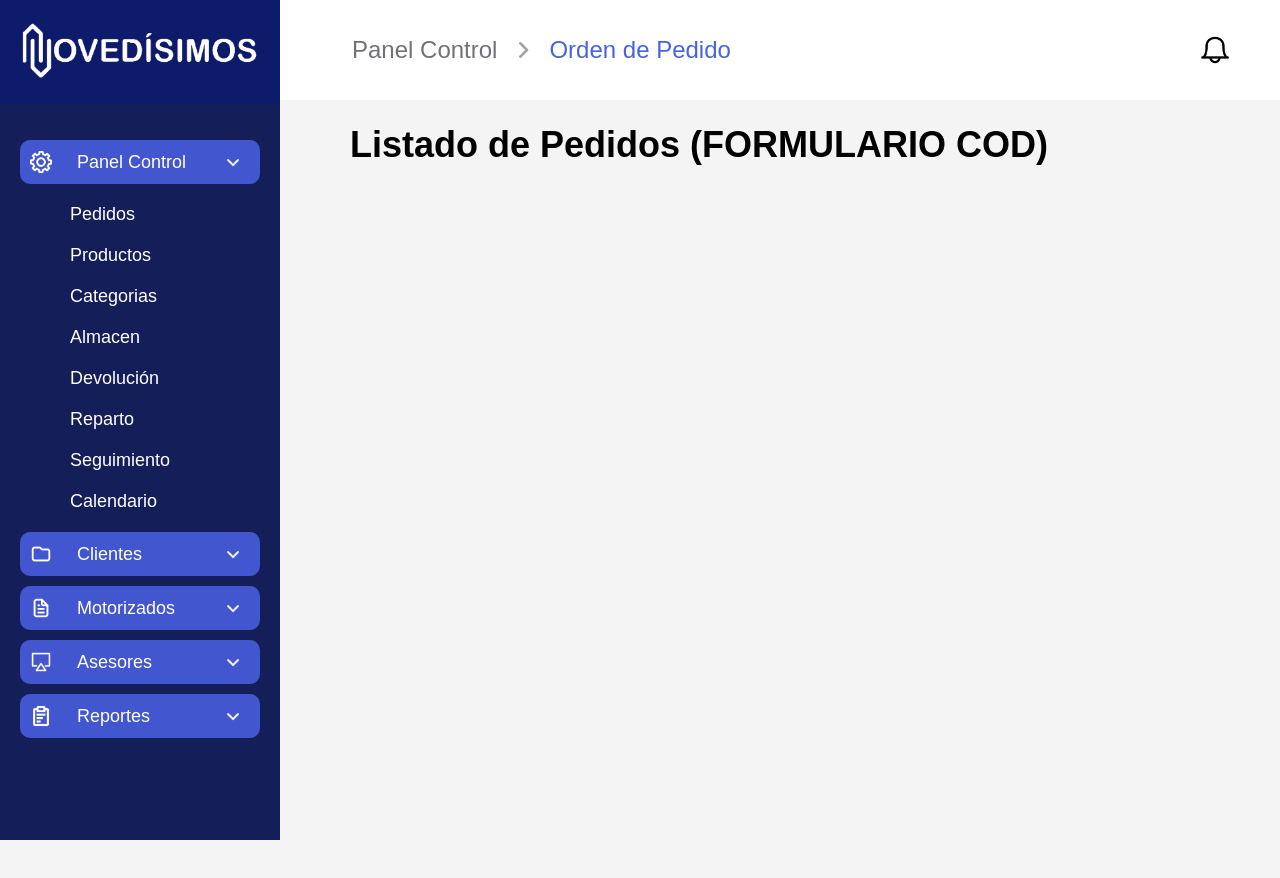
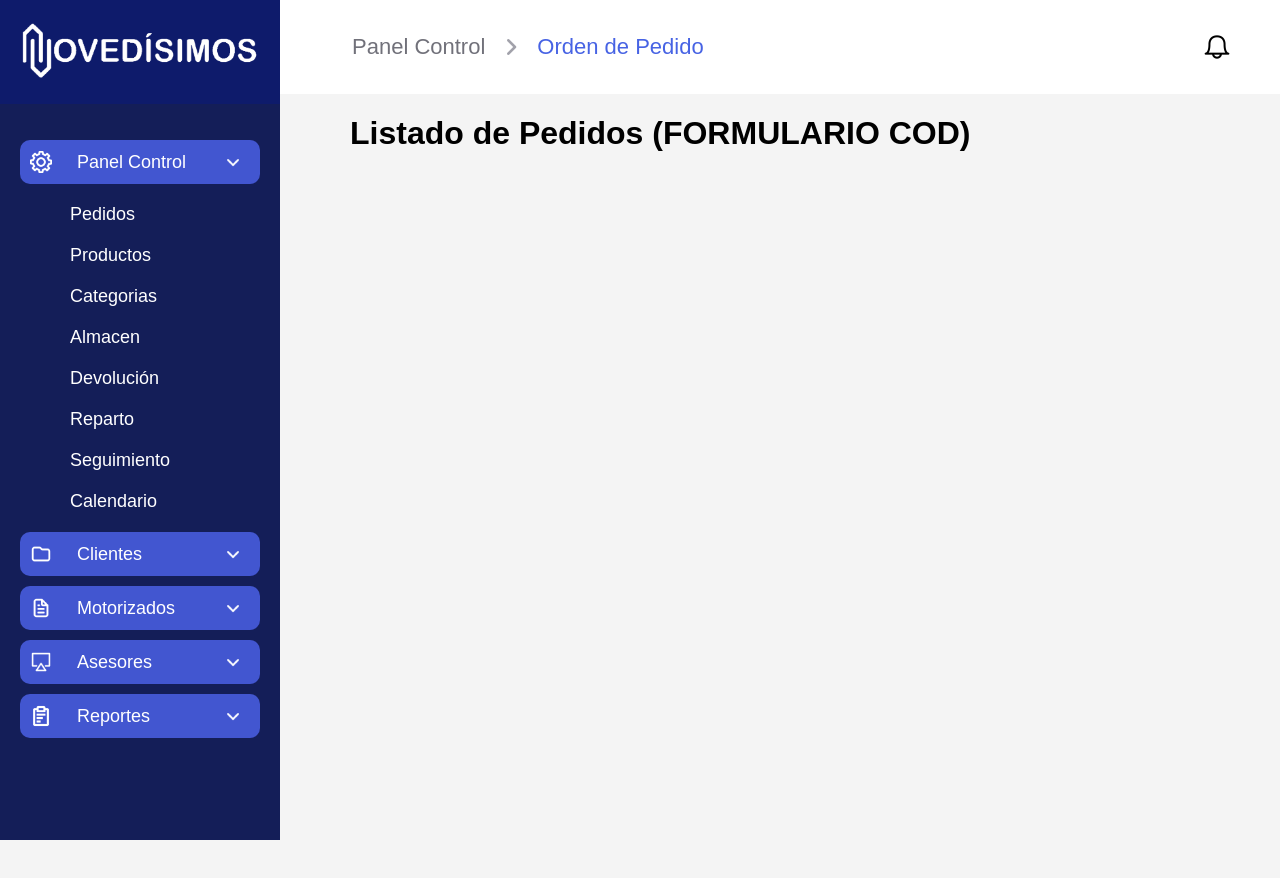
Before and after one commit to VaftecPeru/novedisimos_front, a React app: page /dashboard in a window 1280 px wide. Shown: the top 878 px of the page. Built offline with nearby package versions, Linux system fonts and the light colour scheme; the HTML template or start-up script is replaced by a standard one.

Commit message:
Descripción de los cambios realizos

```diff
--- a/src/Dashboard.css
+++ b/src/Dashboard.css
@@ -54,19 +54,19 @@ body {
 .panel-control-header h2 {
     margin-left: 340px;
     color: #71717a;
-    font-size: 24px;
+    font-size: 22px;
     font-weight: 400;
   }
 
 .panel-control-header h3 {
     margin-left: 10px;
-    font-size: 24px;
+    font-size: 22px;
     font-weight: 400;
 }
 
 .header-icon {
-    width: 36px;
-    height: 36px;
+    width: 32px;
+    height: 32px;
     margin-right: 35px;
   }
 
@@ -163,5 +163,5 @@ body {
 
 .formulario-dashboard h1{
     margin-left: 350px;
-    font-size: 36px;
+    font-size: 32px;
 }
```
